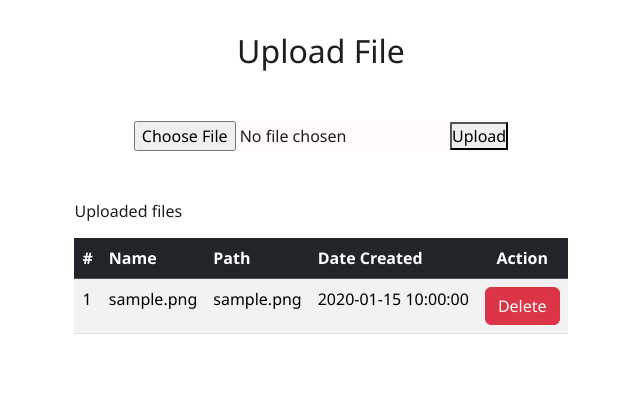
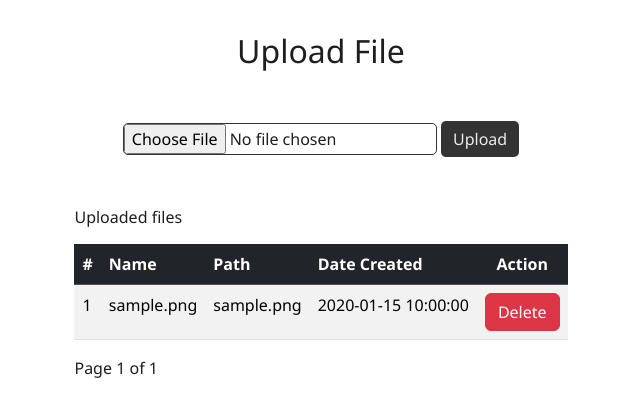
Before and after one commit to katGhost/test-postgres18, a Flask app: page / in a window 1280 px wide. Shown: the part 56-473 px from the top of the page, without its empty margins (319-959 px from the left). Run offline with Flask 3, Linux system fonts and the light colour scheme; tables that the repository leaves empty hold one stand-in row (Sample ...).

Commit message:
pagination - postgres

```diff
--- a/services/web/project/routes.py
+++ b/services/web/project/routes.py
@@ -5,15 +5,35 @@ from . import db
 import os
 from werkzeug.utils import secure_filename
 import uuid
+import math
 
 bp = Blueprint("files", __name__)
 
 """ Running a basic health check route -> Home"""
 @bp.route("/", methods=["GET"])
 def home():
-    # query the db
-    files = File.query.all()
-    return render_template("index.html", files=files)
+    #paagination
+    # default values for pagination
+    page = request.args.get('page', 1, type=int)
+    per_page = request.args.get('per_page', 10, type=int)
+
+    # total files count
+    total_files = File.query.count()
+
+    # Query the files for the current page
+    files = File.query.order_by(File.created_at.desc()).paginate(page=page, per_page=per_page, error_out=False)
+
+    # Calculate the total number of pages
+    total_pages = math.ceil(total_files / per_page)
+
+    # Render with pagination
+    return render_template("index.html", files=files.items,
+        page=page,
+        per_page=per_page,
+        total_files=total_files,
+        total_pages=total_pages
+    )
+
     #return {"status": "File manager running"}
 
 
@@ -51,7 +71,7 @@ def upload_file():
     db.session.commit()
 
     # if file uploaded successfully
-    flash("Success: File uploaded succesfully!"), 201
+    flash("Success: File uploaded succesfully!", "success"), 201
     return redirect(url_for("files.home"))
 
 # Delete some files
@@ -71,7 +91,7 @@ def delete_file(file_id):
 
         db.session.delete(db_file)
         db.session.commit()
-        flash("File deleted successfully!")
+        flash("File deleted successfully!", "primary"), 200
 
     except Exception as e:
         os.rollback(db.session)
--- a/services/web/project/static/style.css
+++ b/services/web/project/static/style.css
@@ -30,6 +30,19 @@ main {
     margin-top: 2rem;
 }
 
+.btn-upload {
+    background: #333333;
+    border: none;
+    border-radius: 5px;
+    padding: 0.375rem 0.75rem;
+    color: var(--bg);
+}
+
 .form-container {
-    background: rgba(255, 225, 225, 0.2)
+    /*background: rgba(255, 225, 225, 0.2)*/
 }
+
+.file-input {
+    border: 1.2px solid #333333;
+    border-radius: 5px;
+}
--- a/services/web/project/templates/_base.html
+++ b/services/web/project/templates/_base.html
@@ -7,13 +7,13 @@
     <!-- http://getbootstrap.com/docs/5.3/ -->
     <link href="https://cdn.jsdelivr.net/npm/bootstrap@5.3.3/dist/css/bootstrap.min.css" rel="stylesheet" integrity="sha384-QWTKZyjpPEjISv5WaRU9OFeRpok6YctnYmDr5pNlyT2bRjXh0JMhjY6hW+ALEwIH" crossorigin="anonymous">
     <script src="https://cdn.jsdelivr.net/npm/bootstrap@5.3.3/dist/js/bootstrap.bundle.min.js" integrity="sha384-YvpcrYf0tY3lHB60NNkmXc5s9fDVZLESaAA55NDzOxhy9GkcIdslK1eN7N6jIeHz" crossorigin="anonymous"></script>
-    <title>Postgres Test: {% block title %}{% endblock %}</title>
+    <title>Postgres Test | {% block title %}{% endblock %}</title>
     <link rel="stylesheet" href="{{ url_for('static', filename='../static/style.css') }}">
 </head>
 <body>
     <nav class="navbar navbar-expand-lg navbar-dark bg-dark">
         <div class="container-fluid">
-            <a class="navbar-brand" href="#">File Manager</a>
+            <a class="navbar-brand" href="/">File Manager</a>
             <button class="navbar-toggler" type="button" data-toggle="collapse" data-target="#navbarSupportedContent" aria-controls="navbarSupportedContent" aria-expanded="false" aria-label="Toggle navigation">
                 <span class="navbar-toggler-icon"></span>
             </button>
--- a/services/web/project/templates/index.html
+++ b/services/web/project/templates/index.html
@@ -7,8 +7,8 @@
     <h2 class="mb-3 title">Upload File</h2>
     <div class="mb-3 form-container">
         <form method="POST" action="/upload" enctype="multipart/form-data">
-            <input type="file" name="file" />
-            <button type="submit">Upload</button>
+            <input type="file" name="file" class="file-input" />
+            <button type="submit" class="btn-upload">Upload</button>
         </form>
     </div>
     <div class="files-table">
@@ -41,6 +41,19 @@
                 </tbody>
             </table>
         </div>
+
+        <!-- Pagination controls -->
+        <div class="pagination-container">
+            {% if page > 1 %}
+                <a href="{{ url_for('files.home', page=page-1, per_page=per_page) }}" class="btn btn-secondary">Previous</a>
+            {% endif %}
+
+            <span>Page {{page}} of {{total_pages}}</span>
+
+            {% if page < total_pages %}
+                <a href="{{ url_for('file.home', page=page+1, per_page=per_page) }}" class="btnbtn-secondary">Next</a>
+            {% endif %}
+        </div>
     </div>
 
 
```
